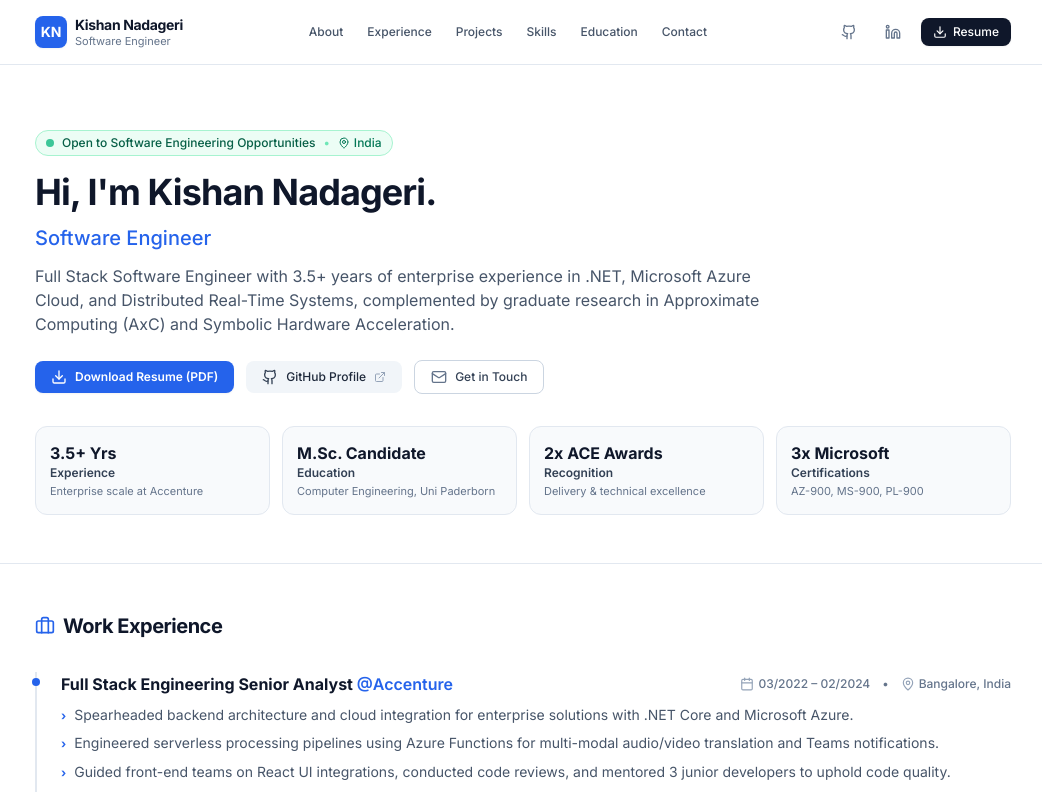
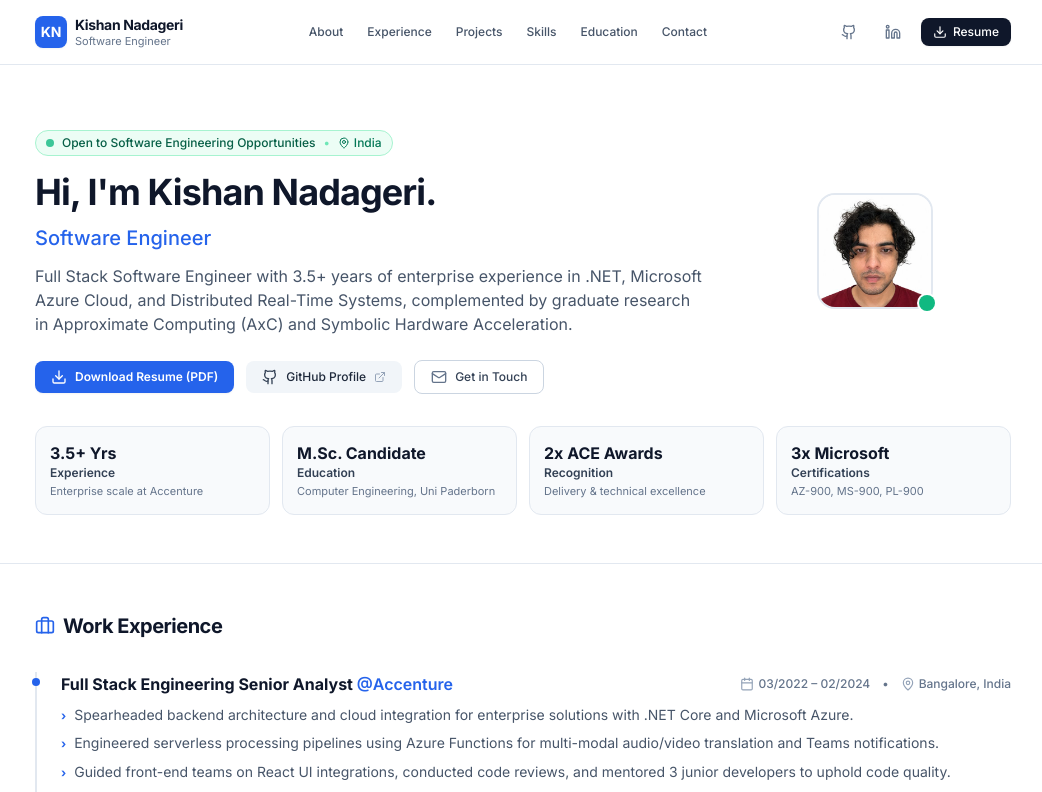
Before and after one commit to KkishanN/KkishanN, a React (Vite) app: page / in a window 1280 px wide. Shown: the top 792 px of the page, without its empty margins (117-1159 px from the left). Built offline with nearby package versions, Linux system fonts and the light colour scheme.

Commit message:
feat(profile): optimize and add profile headshot to Hero section

```diff
--- a/src/components/Hero.tsx
+++ b/src/components/Hero.tsx
@@ -18,8 +18,9 @@
           </span>
         </div>
 
-        {/* Main Headline */}
-        <div className="space-y-3 max-w-3xl">
+        {/* Main Headline & Profile Photo */}
+        <div className="flex flex-col-reverse sm:flex-row sm:items-center justify-between gap-6 max-w-4xl">
+          <div className="space-y-3 max-w-2xl">
             <h1 className="text-3xl sm:text-4xl font-extrabold text-slate-900 tracking-tight">
               Hi, I'm {PORTFOLIO_DATA.personal.name}.
             </h1>
@@ -29,6 +30,22 @@
             <p className="text-sm sm:text-base text-slate-600 leading-relaxed font-normal">
               {PORTFOLIO_DATA.personal.headline}
             </p>
+          </div>
+
+          {/* Profile Picture */}
+          <div className="shrink-0 self-start sm:self-center">
+            <div className="relative inline-block">
+              <img
+                src={PORTFOLIO_DATA.personal.avatar}
+                alt={PORTFOLIO_DATA.personal.name}
+                className="w-24 h-24 sm:w-28 sm:h-28 rounded-2xl object-cover ring-2 ring-slate-200 shadow-sm"
+              />
+              <span
+                className="absolute -bottom-1 -right-1 w-4 h-4 rounded-full bg-emerald-500 ring-2 ring-white"
+                title="Available for opportunities"
+              />
+            </div>
+          </div>
         </div>
 
         {/* Action Buttons */}
--- a/src/data/portfolioData.ts
+++ b/src/data/portfolioData.ts
@@ -34,6 +34,7 @@
     linkedin: "https://linkedin.com/in/kishan-nadageri",
     resumeUrl: "/kishan_nadageri_resume.pdf",
     status: "Open to Software Engineering Opportunities",
+    avatar: "/kishan.jpg",
   },
 
   highlights: [
```
Also changed, not shown: public/kishan.jpg (added), 1 other file (tests, documents, lock files or other folders). Lines whose indentation alone changed are shown as unchanged.
